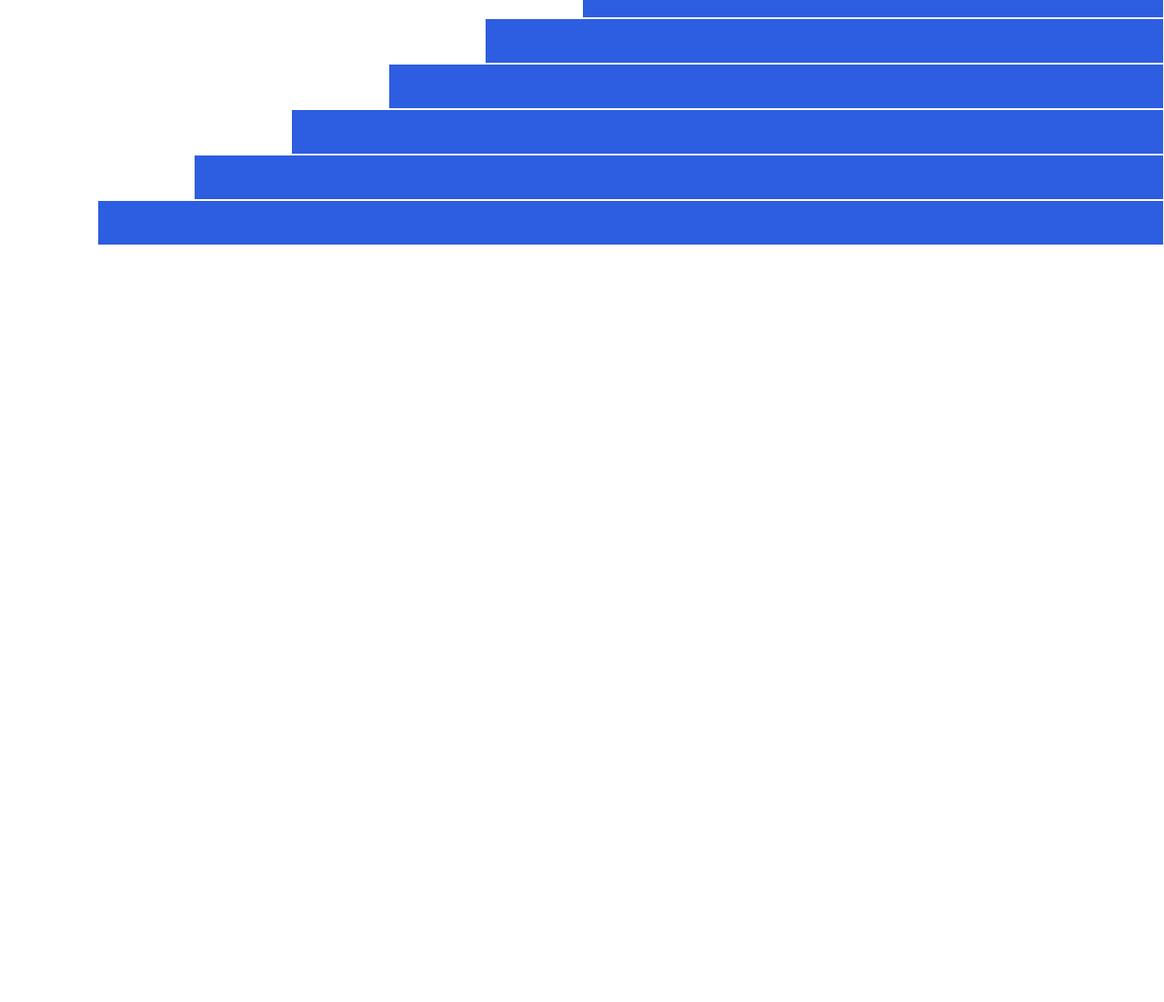
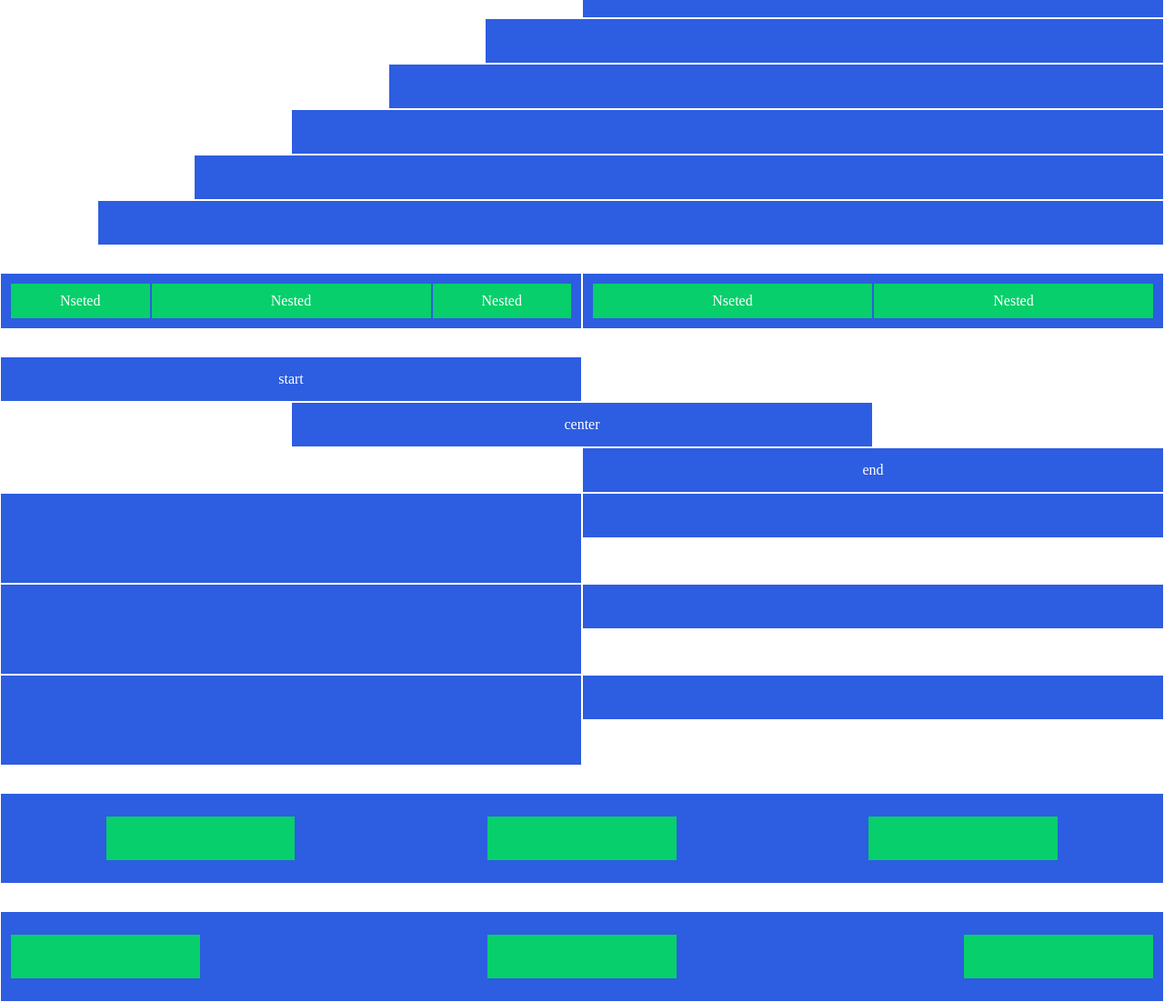
Before and after one commit to Davide1786/html-css-12bool, a plain HTML site: page index.html in a window 1280 px wide. Shown: the part 1002-2104 px from the top of the page at 91% size. Before the commit the page ends 1302 px from the top, so only its background shows below. Drawn offline with Linux system fonts and the light colour scheme.

Commit message:
esercizio incompleto

```diff
--- a/index.html
+++ b/index.html
@@ -134,6 +134,65 @@
          <div class="row">
             <div class="col-offset-1 col-11"></div>
          </div>
+      </div>
+
+     <div class="container-flow">
+         <div class="row">
+            <div class="col-6 h-auto">
+               <div class="row w-100">
+                  <div class="col-3 nested">Nseted</div>
+                  <div class="col-6 nested">Nested</div>
+                  <div class="col-3 nested">Nested</div>
+               </div>
+            </div>
+            <div class="col-6 h-auto">
+               <div class="row w-100">
+                  <div class="col-6 nested">Nseted</div>
+                  <div class="col-6 nested">Nested</div>
+               </div>
+            </div>
+         </div>
+     </div>
+
+     <div class="container-fluid top">
+         <div class="row">
+            <div class="col-6">start</div>
+            <div class="col-6 col-offset-3">center</div>
+            <div class="col-6 col-offset-6">end</div>
+         </div>
+         <div class="row flot column h-300">
+            <div class="col-6 h-100"></div>
+            <div class="col-6 bet"></div>
+            <div class="col-6 h-100"></div>
+            <div class="col-6 bet"></div>
+            <div class="col-6 h-100"></div>
+            <div class="col-6 bet"></div>
+         </div>
+   </div>
+
+   <div class="container-flow top">
+      <div class="row h-100">
+         <div class="col-12 h-auto">
+            <div class="row around w-100">
+               <div class="col-2 stre nested"></div>
+               <div class="col-2 stre nested"></div>
+               <div class="col-2 stre nested"></div>
+            </div>
+         </div>
+      </div>
+  </div>
+
+  <div class="container-flow top">
+   <div class="row h-100">
+      <div class="col-12 h-auto">
+         <div class="row bet w-100">
+            <div class="col-2 stre nested"></div>
+            <div class="col-2 stre nested"></div>
+            <div class="col-2 stre nested"></div>
+         </div>
+      </div>
+   </div>
+</div>
 
    </main>
    <!-- Fine Main -->
--- a/style.css
+++ b/style.css
@@ -50,6 +50,39 @@ div[class^="col-"], .col {
    height: auto;
 }
 
+.h-300 {
+   height: 300px;
+}
+
+.top {
+   margin-top: 30px;
+}
+
+.h-100 {
+   height: 100px;
+}
+
+.around {
+   display: flex;
+   justify-content: space-around;
+   height: auto;
+}
+
+.bet {
+   display: flex;
+   justify-content: space-between;
+   /* height: auto; */
+   align-items: center;
+}
+
+.stre {
+   display: flex;
+   height: 50px;
+}
+
+
+
+
 /* Fine Main */
 /* -------------------------------------------------- */
 
```
